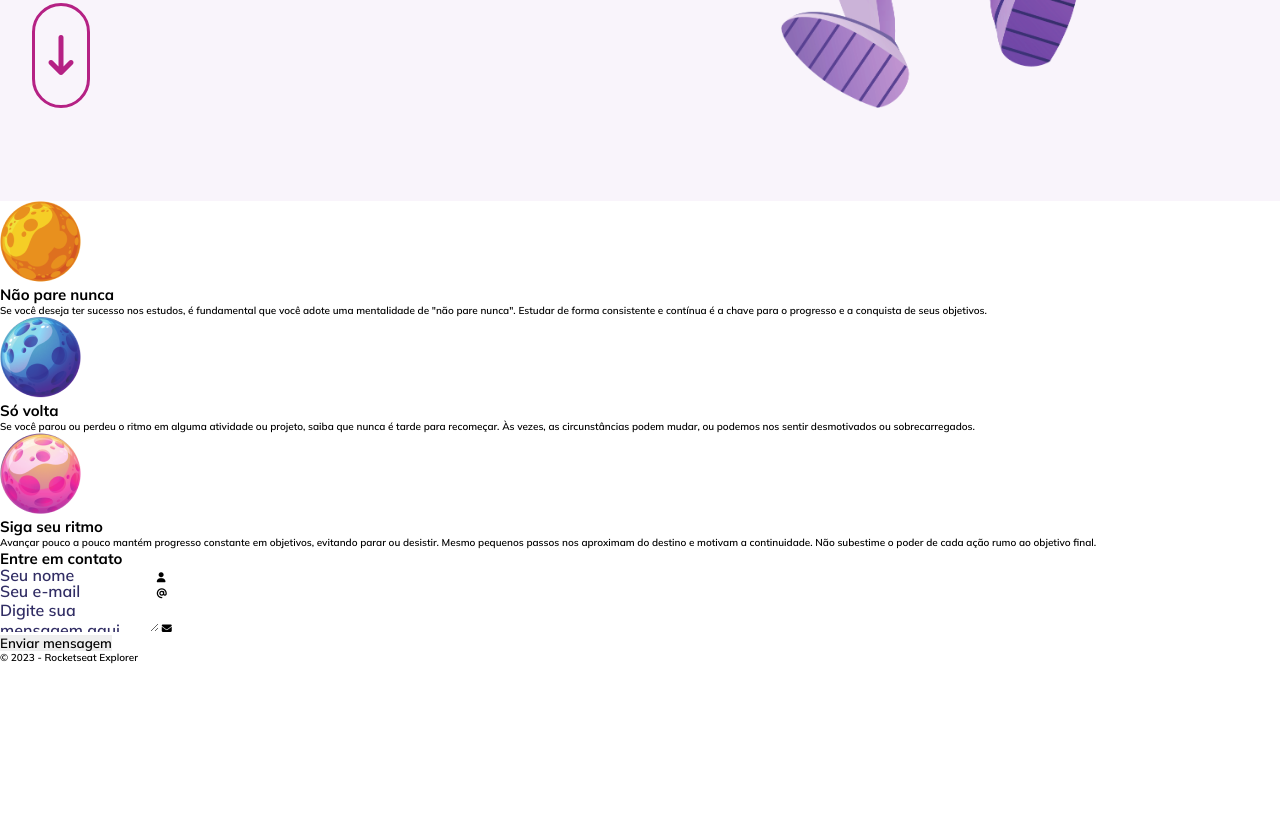
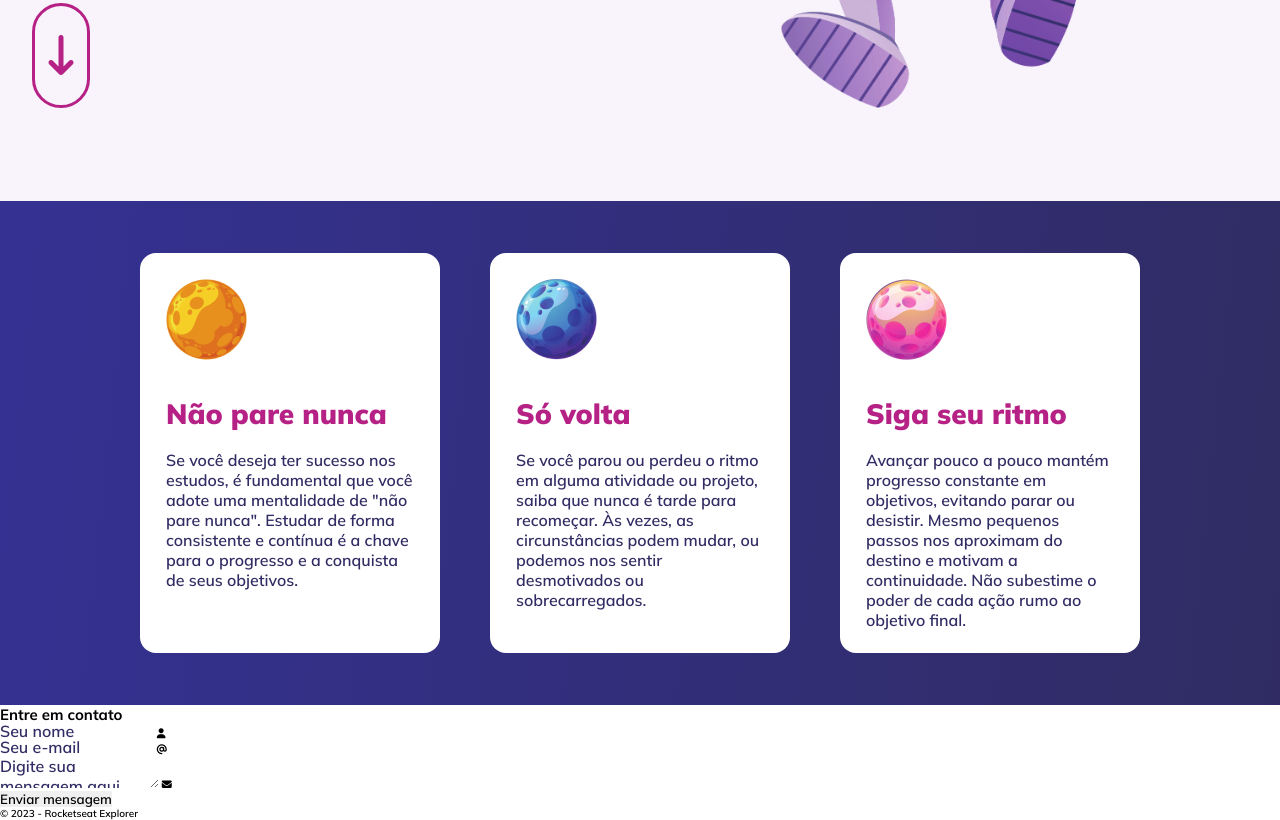
Before and after one commit to vctrhugoop/explorer-sem-limites, a plain HTML site: page index.html in a window 1280 px wide. Shown: the part 511-1331 px from the top of the page. Before the commit the page ends 1175 px from the top, so only its background shows below. Drawn offline with Linux system fonts and the light colour scheme.

Commit message:
styles: add styles cards

```diff
--- a/index.html
+++ b/index.html
@@ -43,6 +43,7 @@
     </header>
     <main>
       <section class="card-container">
+        <div class="card-wrapper">
           <div class="card">
             <img
               src="./assets/imageCardOne.png"
@@ -50,9 +51,10 @@
             />
             <h1>Não pare nunca</h1>
             <p>
-            Se você deseja ter sucesso nos estudos, é fundamental que você adote
-            uma mentalidade de "não pare nunca". Estudar de forma consistente e
-            contínua é a chave para o progresso e a conquista de seus objetivos.
+              Se você deseja ter sucesso nos estudos, é fundamental que você
+              adote uma mentalidade de "não pare nunca". Estudar de forma
+              consistente e contínua é a chave para o progresso e a conquista de
+              seus objetivos.
             </p>
           </div>
           <div class="card">
@@ -63,8 +65,9 @@
             <h1>Só volta</h1>
             <p>
               Se você parou ou perdeu o ritmo em alguma atividade ou projeto,
-            saiba que nunca é tarde para recomeçar. Às vezes, as circunstâncias
-            podem mudar, ou podemos nos sentir desmotivados ou sobrecarregados.
+              saiba que nunca é tarde para recomeçar. Às vezes, as
+              circunstâncias podem mudar, ou podemos nos sentir desmotivados ou
+              sobrecarregados.
             </p>
           </div>
           <div class="card">
@@ -76,9 +79,10 @@
             <p>
               Avançar pouco a pouco mantém progresso constante em objetivos,
               evitando parar ou desistir. Mesmo pequenos passos nos aproximam do
-            destino e motivam a continuidade. Não subestime o poder de cada ação
-            rumo ao objetivo final.
+              destino e motivam a continuidade. Não subestime o poder de cada
+              ação rumo ao objetivo final.
             </p>
+          </div>
         </div>
       </section>
       <section class="form-container">
--- a/styles/_main.scss
+++ b/styles/_main.scss
@@ -1,2 +1,45 @@
 @use 'variables';
 @use 'mixin';
+
+main {
+  .card-container {
+    @include mixin.bg-gradient;
+    padding: 5.2rem 3.2rem;
+
+    .card-wrapper {
+      @include mixin.d-flex;
+      justify-content: center;
+      gap: 5rem;
+      max-width: 1224px;
+      width: 100%;
+      margin: 0 auto;
+
+      .card {
+        width: 30rem;
+        padding: 2.6rem;
+        background-color: variables.$bg-color-secondary;
+        border-radius: 1.6rem;
+
+        h1 {
+          color: variables.$color-primary;
+          font-size: 2.8rem;
+          font-weight: 900;
+          margin: 3.3rem 0 1.9rem;
+        }
+
+        p {
+          color: variables.$color-secondary;
+          font-size: 1.6rem;
+          font-weight: 600;
+        }
+        @media screen and (min-width: 768px) {
+          height: 40rem;
+        }
+      }
+      @media screen and (min-width: 768px) {
+        flex-direction: row;
+        flex-wrap: wrap;
+      }
+    }
+  }
+}
```
Also changed, not shown: styles/style.css, 1 other file. Lines whose indentation alone changed are shown as unchanged.
